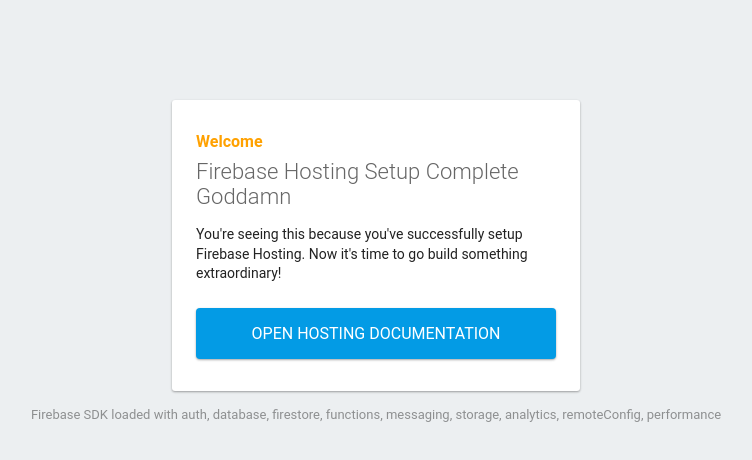
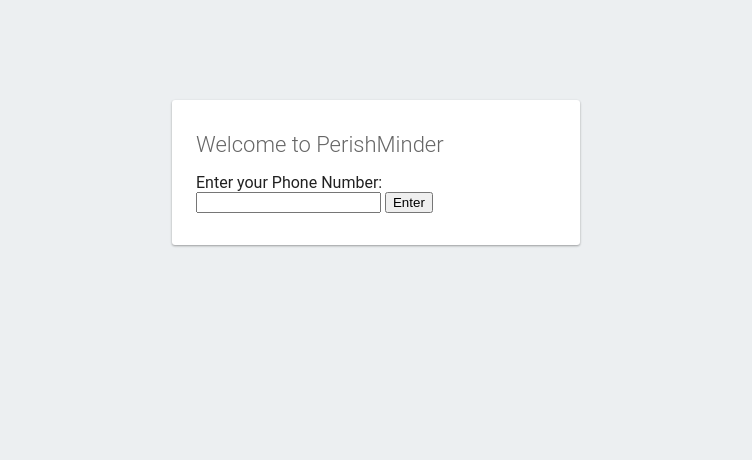
Before and after one commit to wisewhyforge/boilermake2022, a website: page public/index.html in a window 1280 px wide. Shown: the whole page, without its empty margins (264-1016 px from the left). Drawn offline with Linux system fonts and the light colour scheme; some packages are replaced by stand-ins of ours.

Commit message:
Changed Index.html

```diff
--- a/public/index.html
+++ b/public/index.html
@@ -3,7 +3,7 @@
   <head>
     <meta charset="utf-8">
     <meta name="viewport" content="width=device-width, initial-scale=1">
-    <title>Welcome to Firebase Hosting</title>
+    <title>Welcome to PerishMinder</title>
 
     <!-- update the version number as needed -->
     <script defer src="/__/firebase/9.6.4/firebase-app-compat.js"></script>
@@ -40,12 +40,13 @@
   </head>
   <body>
     <div id="message">
-      <h2>Welcome</h2>
-      <h1>Firebase Hosting Setup Complete Goddamn</h1>
-      <p>You're seeing this because you've successfully setup Firebase Hosting. Now it's time to go build something extraordinary!</p>
-      <a target="_blank" href="https://firebase.google.com/docs/hosting/">Open Hosting Documentation</a>
+      <h1>Welcome to PerishMinder</h1>
+      <label for= "num"> Enter your Phone Number: </label>
+      <input type="", id="num", name="num", maxlength="10"></input>
+      <button id="enter"> Enter </button>
+
     </div>
-    <p id="load">Firebase SDK Loading&hellip;</p>
+
 
     <script>
       document.addEventListener('DOMContentLoaded', function() {
@@ -84,6 +85,8 @@
           loadEl.textContent = 'Error loading the Firebase SDK, check the console.';
         }
       });
+
+
     </script>
   </body>
 </html>
```
